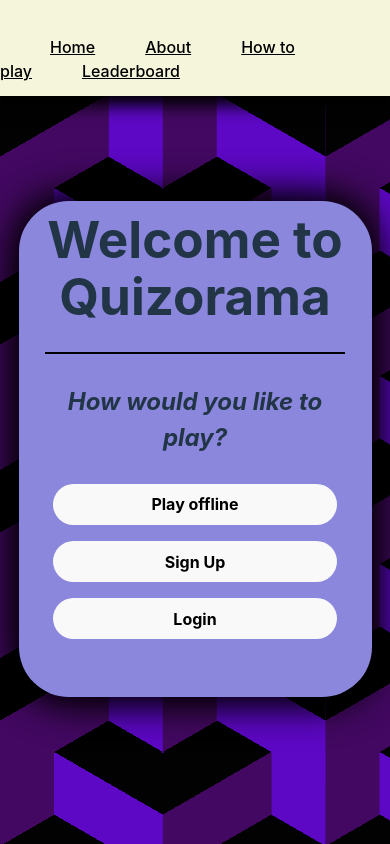
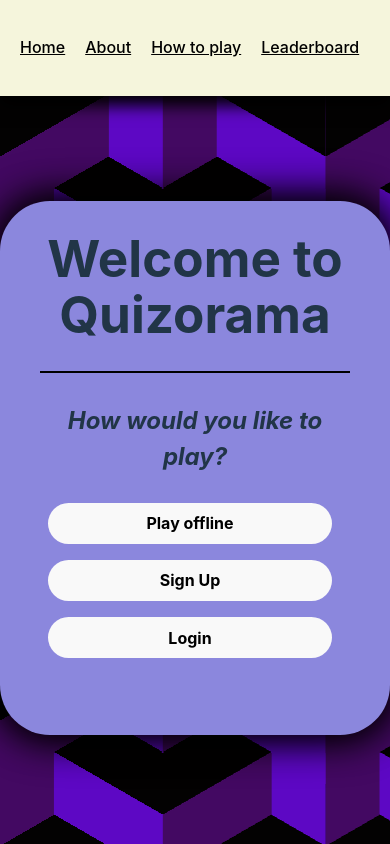
Before and after one commit to magnusgit1/quiz-game, a React (Vite) app in the folder frontend/: page / in a window 390 px wide. Shown: the top 844 px of the page. Built offline with nearby package versions, Linux system fonts and the light colour scheme.

Commit message:
minor changes

```diff
--- a/frontend/src/App.css
+++ b/frontend/src/App.css
@@ -92,6 +92,7 @@ html, body {
     }
     .topmenu-item{
         font-size:16px;
+        margin-left:20px;
     }
     .topmenu{
         height:2cm;
--- a/frontend/src/components/GamePage/CategoryPage.css
+++ b/frontend/src/components/GamePage/CategoryPage.css
@@ -49,6 +49,6 @@
     }
 
     .main_categorypage{
-        height:11cm;
+        height:12cm;
     }
 }
--- a/frontend/src/components/GamePage/DifficultyPage.css
+++ b/frontend/src/components/GamePage/DifficultyPage.css
@@ -48,6 +48,19 @@
 }
 
 @media (max-width: 768px) {
+    .diff_btns{
+        flex-direction: column;
+        height:40%;
+        padding-bottom:10px;
+    }
+
+    .main_difficultypage{
+        height:12cm;
+    }
+
+    .diff_btn{
+        margin-top:10px;
+    }
 
 
 }
--- a/frontend/src/components/HomePage/HomePage.css
+++ b/frontend/src/components/HomePage/HomePage.css
@@ -51,7 +51,7 @@
 
 @media (max-width: 768px) {
     .main_homepage{
-        height:11cm;
-        width:70%;
+        height:12cm;
+        width:80%;
     }
 }
```
